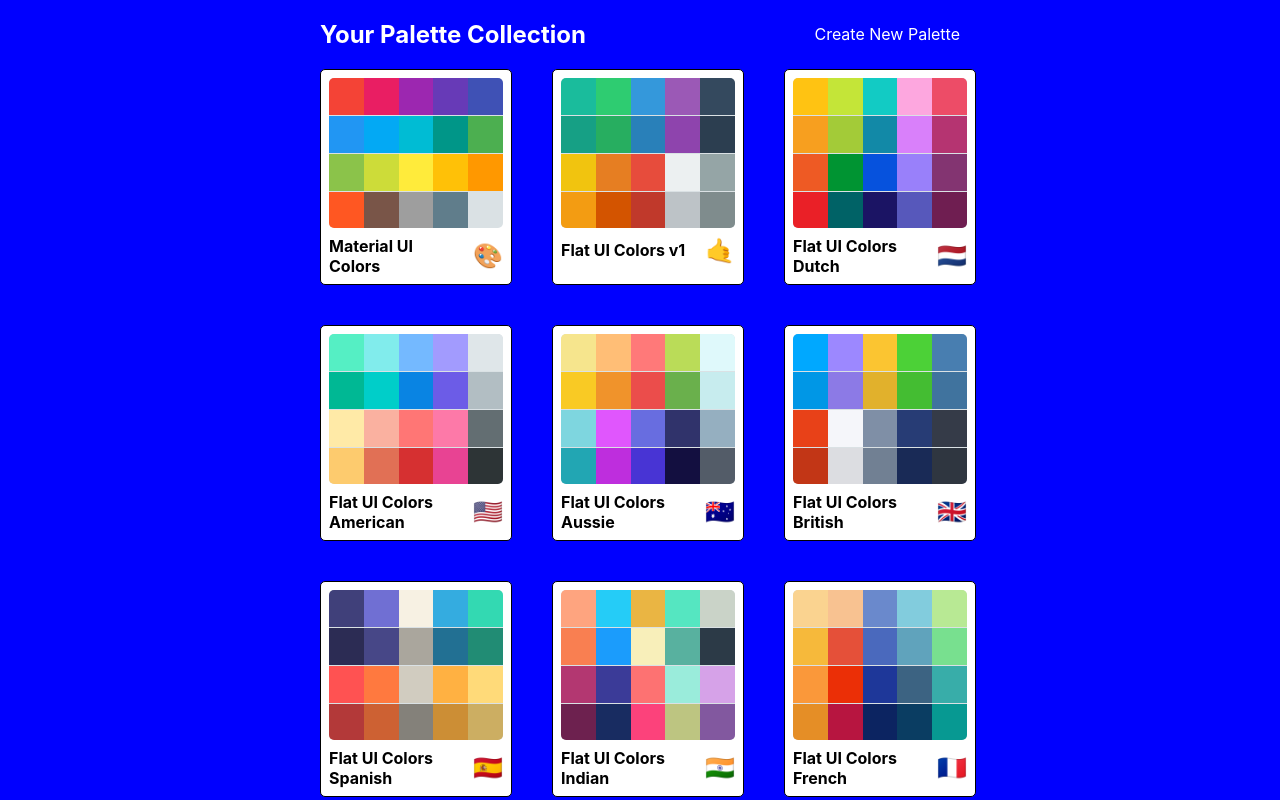
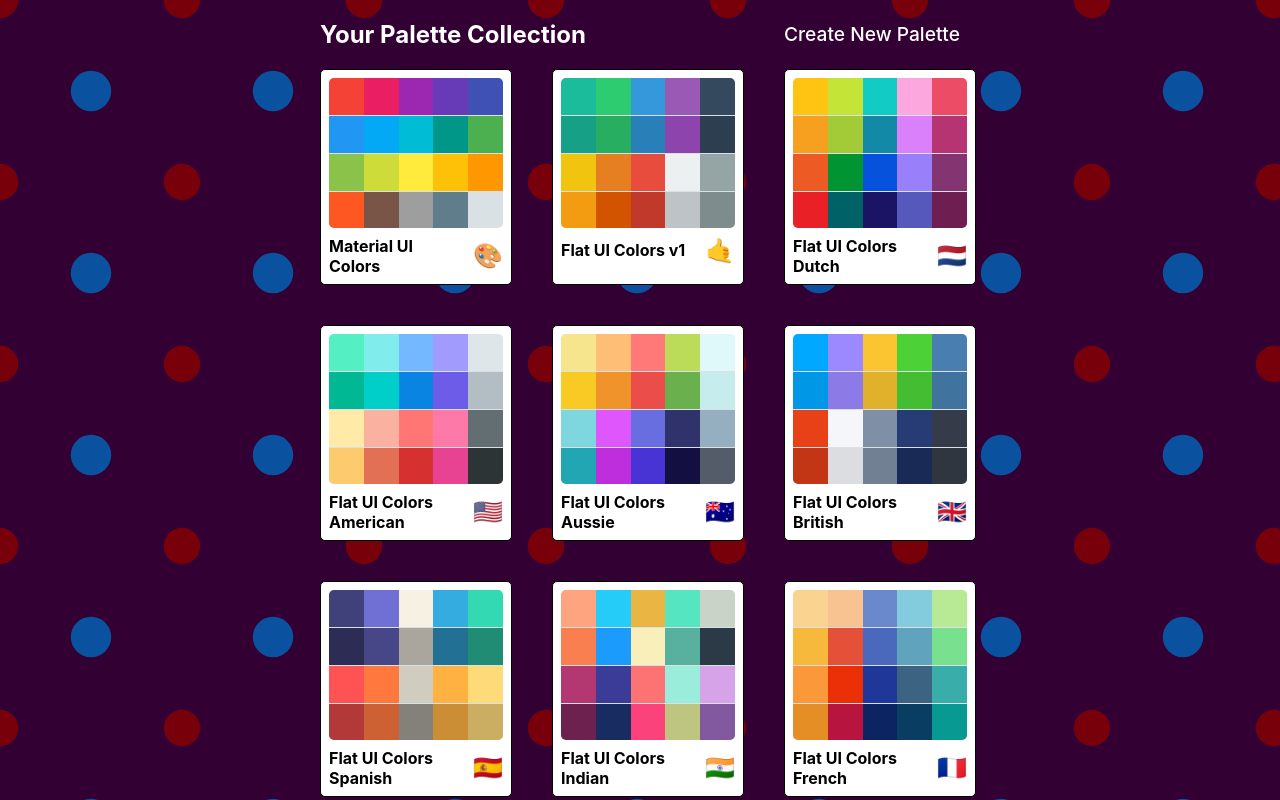
Before and after one commit to hyhong-code/color-snap, a React (Create React App) app: page / in a window 1280 px wide. Built offline with nearby package versions, Linux system fonts and the light colour scheme.

Commit message:
add svg background

```diff
--- a/src/styles/PaletteListStyles.js
+++ b/src/styles/PaletteListStyles.js
@@ -1,4 +1,5 @@
 import sizes from "./sizes";
+import bg from "./bg.svg";
 export default {
   root: {
     backgroundColor: "blue",
@@ -6,11 +7,18 @@
     display: "flex",
     justifyContent: "center",
     alighItems: "flex-start",
+    // background by SVGBackgrounds.com
+    backgroundColor: "#330033",
+    backgroundImage: `url(${bg})`,
+    overflow: "scroll",
+  },
+  heading: {
+    fontSize: "2rem",
   },
   container: {
     width: "50%",
     display: "flex",
-    alignItems: "flex-start",
+    alignItems: "center",
     flexDirection: "column",
     [sizes.down("xl")]: {
       width: "80%",
@@ -28,6 +36,8 @@
     "& a": {
       color: "white",
       textDecoration: "none",
+      fontSize: "1.2rem",
+      fontWeight: "500",
     },
   },
   palettes: {
@@ -41,7 +51,7 @@
     },
     [sizes.down("xs")]: {
       gridTemplateColumns: "repeat(1, 100%)",
-      gridGap: "1rem",
+      gridGap: "1.5rem",
     },
   },
 };
```
Also changed, not shown: src/styles/bg.svg (added).
